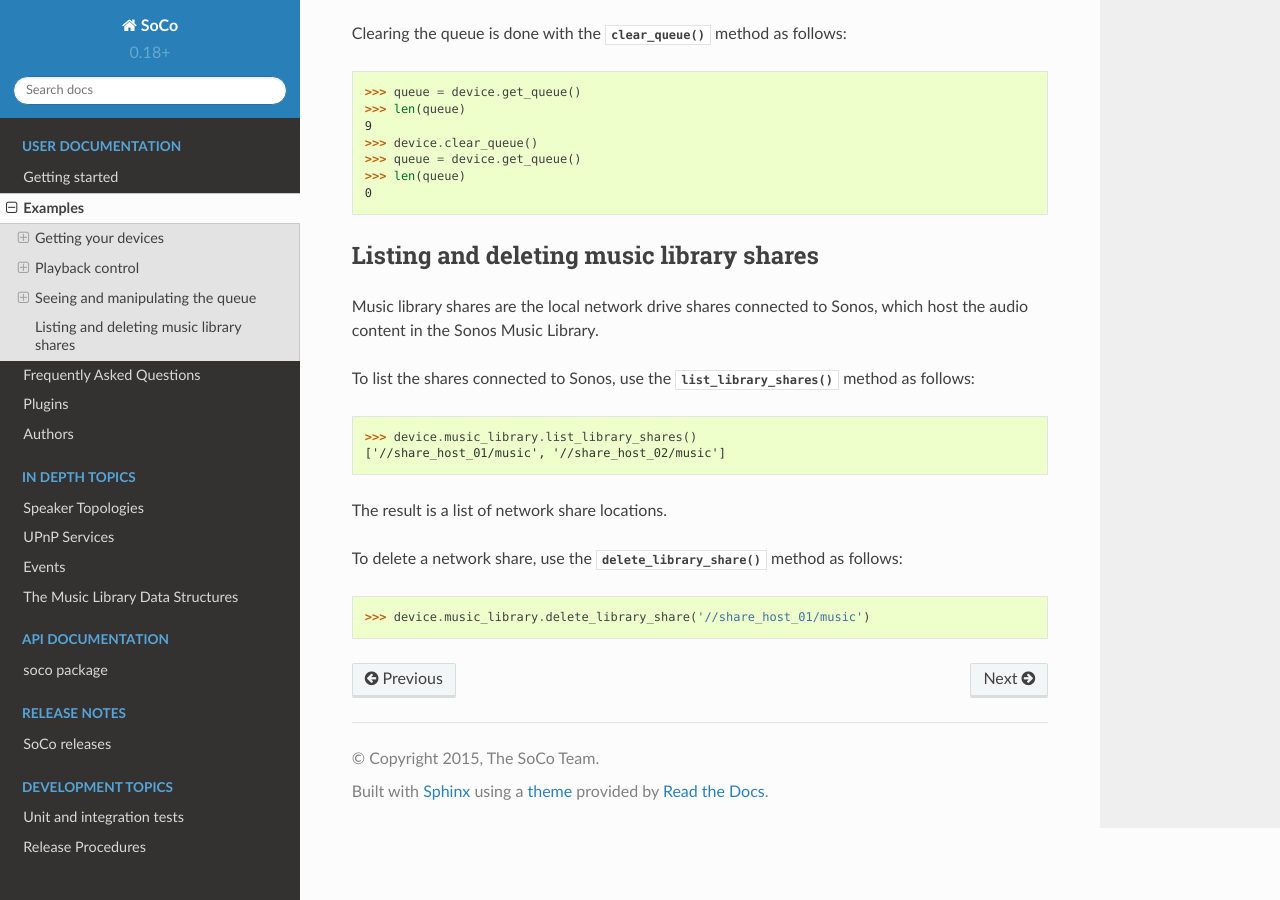
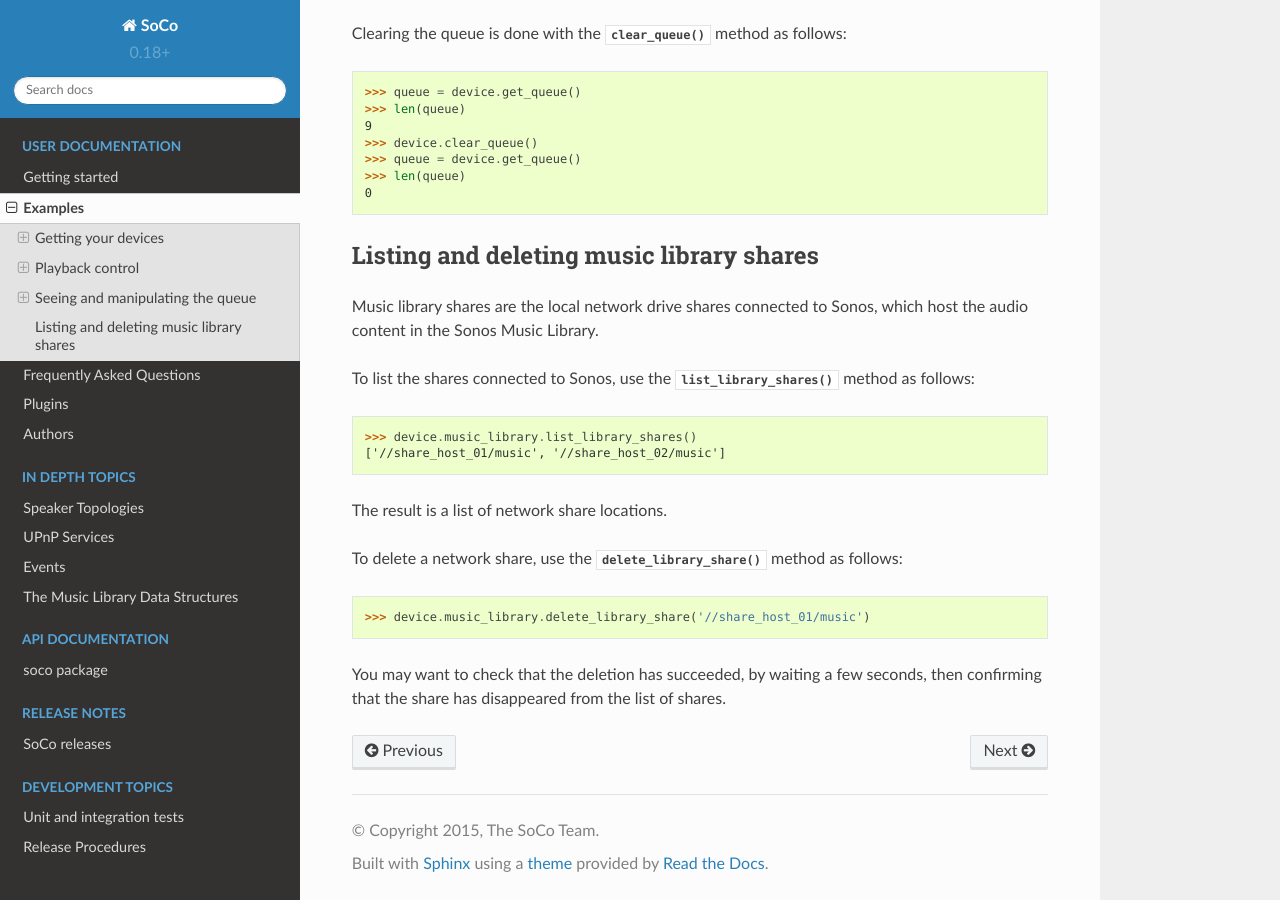
Before and after one commit to SoCo/SoCo, a Sphinx documentation site: the page built from doc/examples.rst, in a window 1280 px wide and 900 px high, scrolled down 2900 px. Built offline with Sphinx 7.4.7 and the Read the Docs theme 2.0.0, drawn with Linux system fonts in a browser that asks for light colours.

Commit message:
Add suggestion to check for share deletion after calling delete_library_share().

```diff
--- a/doc/examples.rst
+++ b/doc/examples.rst
@@ -179,3 +179,6 @@ To delete a network share, use the
 :meth:`~soco.music_library.MusicLibrary.delete_library_share` method as follows::
 
   >>> device.music_library.delete_library_share('//share_host_01/music')
+
+You may want to check that the deletion has succeeded, by waiting a few seconds,
+then confirming that the share has disappeared from the list of shares.
```
